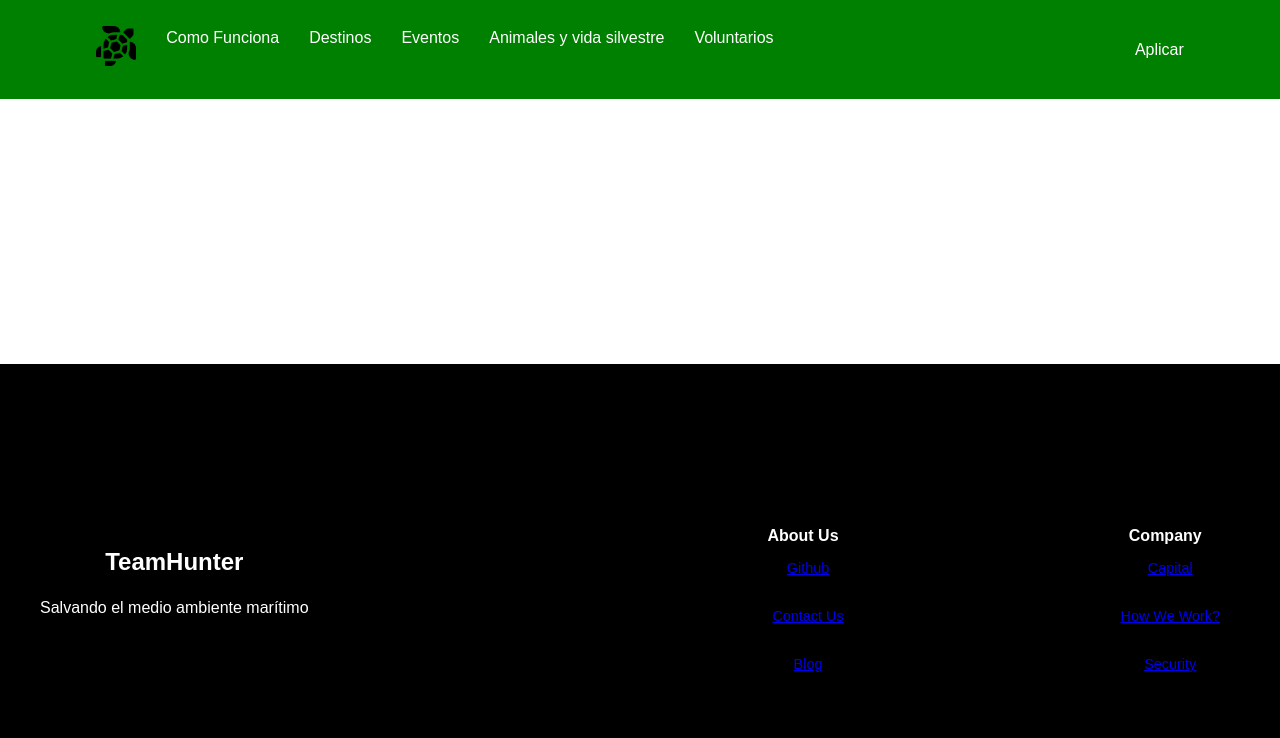
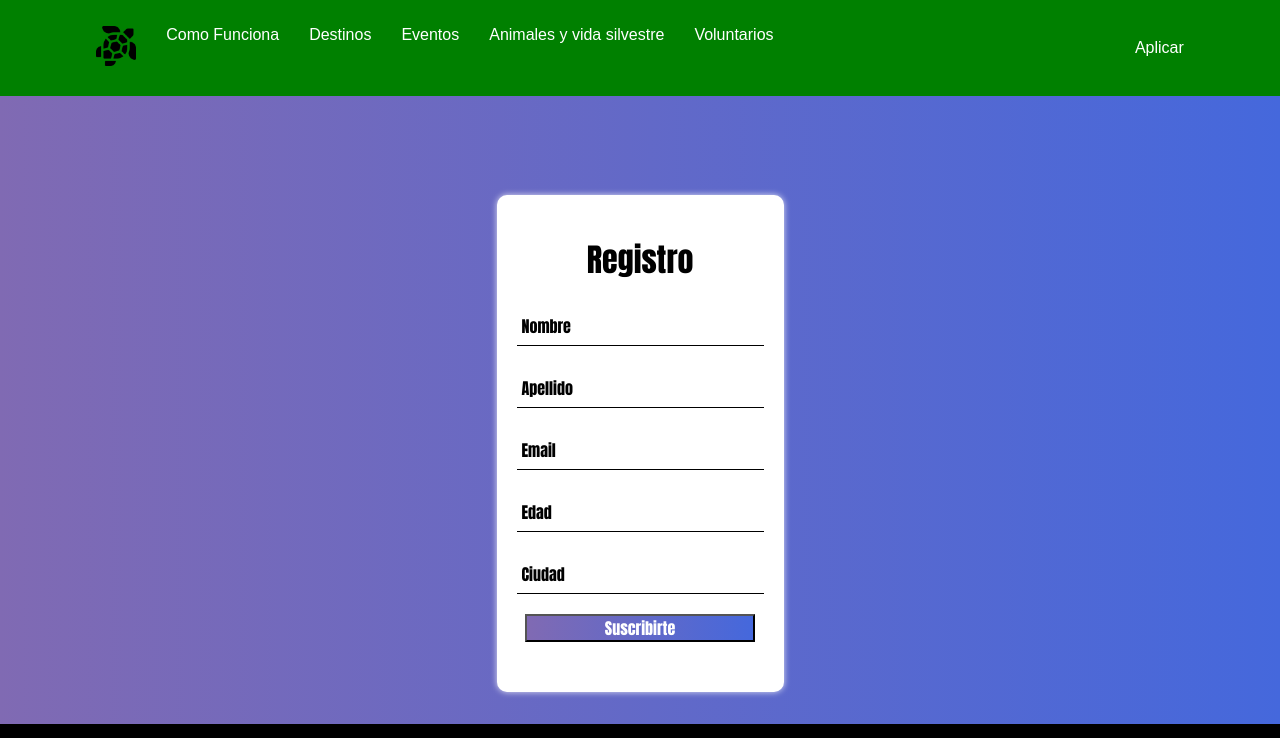
Before and after one commit to EslebanPerez/HackTheOcean, a plain HTML site: page Web/HTML/index.html in a window 1280 px wide. Shown: the top 738 px of the page. Drawn offline with Linux system fonts and the light colour scheme.

Commit message:
modificacion al html y css

```diff
--- a/Web/HTML/index.html
+++ b/Web/HTML/index.html
@@ -10,11 +10,12 @@
       rel="stylesheet"
       />
       <link rel="stylesheet" href="../CSS/main.css">
+      <link rel="stylesheet" href="../CSS/form.css">
   </head>
   <body>
     <div id="main-container">
       <!-- Header -->
-      <header>
+      <header >
         <nav>
           <!-- Header mobile-->
           <div class="mobile">
@@ -65,7 +66,37 @@
       </section>
     </div>
   </section>
-  <!-- Footer -->
+  <!--Formulario-->
+<main>
+<form action="" method="post" id="form">
+    <div class="form">
+        <h1>Registro</h1>
+        <div class="grupo">
+            <input type="text" name="" id="name" required><span class="barra"></span>
+            <label for="">Nombre</label>
+        </div>
+        <div class="grupo">
+            <input type="text" name="" id="apellido" required><span class="barra"></span>
+            <label for="">Apellido</label>
+        </div>
+        <div class="grupo">
+            <input type="email" name="" id="email" required><span class="barra"></span>
+            <label for="">Email</label>
+        </div>
+        <div class="grupo">
+            <input type="text" name="" id="edad" required><span class="barra"></span>
+            <label for="">Edad</label>
+        </div>
+        <div class="grupo">
+            <input type="text" name="" id="cuidad" required><span class="barra"></span>
+            <label for="">Ciudad</label>
+        </div>
+
+        <button class="Sbutton" type="submit">Suscribirte</button>
+    </div>
+</form>
+</main>
+  <!--Footer -->
   <footer class="footer">
     <div class="footer__big">
       <div class="footer__text">
--- /dev/null
+++ b/Web/css/form.css
@@ -0,0 +1,119 @@
+/* Estilos para el formulario */
+:root {
+    --colorTextos: black;
+}
+
+*,
+::before,
+::after {
+    margin: 0;
+    padding: 0;
+    box-sizing: border-box;
+}
+body {
+    font-family: Arial, Helvetica, sans-serif;
+    background: linear-gradient(to right, #806AB3, #4568DC);
+    background-size: cover;
+    background-position: center;
+    height: 650px;
+    display: flex;
+    flex-direction: column;
+    justify-content: center;
+    align-items: center;
+    padding-bottom: 3em;
+    min-height: 100vh;
+}
+
+h1 {
+    text-align: center;
+    font-weight: 700;
+}
+
+form {
+    font-family: Impact, Haettenschweiler, 'Arial Narrow Bold', sans-serif;
+    background: white;
+    padding: 40px 0;
+    box-shadow: 0 0 6px 0 rgba(255, 255, 255, 0.8);
+    border-radius: 10px;
+}
+
+.form {
+    width: 100%;
+    margin: auto;
+}
+
+form .grupo {
+    position: relative;
+    margin: 20px;
+}
+
+input {
+    background: none;
+    color: #c6c6c6;
+    font-size: 18px;
+    padding: 10px 10px 10px 5px;
+    display: block;
+    width: 100%;
+    border: none;
+    border-bottom: 1px solid var(--colorTextos);
+}
+
+input:focus {
+    outline: none;
+    color: #5e5d5d;
+}
+
+label {
+    color: var(--colorTextos);
+    font-size: 16px;
+    position: absolute;
+    left: 5px;
+    top: 10px;
+    transition: 0.5s ease all;
+    pointer-events: none;
+}
+
+input:focus~label,
+input:valid~label {
+    top: -14px;
+    font-size: 12px;
+    color: #2196f3;
+}
+
+.barra::before {
+    position: relative;
+    display: block;
+    width: 100%;
+}
+
+.barra::before {
+    content: "";
+    height: 2px;
+    width: 0%;
+    bottom: 0;
+    position: absolute;
+    background: linear-gradient(to right, #806AB3, #4568DC);
+    transition: 0.3S ease width;
+    left: 0;
+}
+
+input:focus~.barra::before {
+    width: 100%;
+}
+
+.Sbutton {
+    font-family: Impact, Haettenschweiler, 'Arial Narrow Bold', sans-serif;
+    background: linear-gradient(to right, #806AB3, #4568DC);
+    display: block;
+    width: 80%;
+    margin: 10px auto;
+    color: #fff;
+    font-size: 16px;
+    cursor: pointer;
+}
+
+@media screen and (max-width:500px) {
+    form {
+        width: 80%;
+    }
+}
--- a/Web/css/main.css
+++ b/Web/css/main.css
@@ -1,16 +1,3 @@
-*{
-    box-sizing: border-box;
-}
-
-body{
-    font-family: Arial, Helvetica, sans-serif;
-    font-size: 16px;
-    padding: 0;
-    margin: 0;
-    line-height: 1.5;
-
-    background-color: white;
-}
 /*
 nav
 */
@@ -144,17 +131,21 @@ header
 header{
     background-color: green;
     padding: 1rem .5rem;
-    position: fixed;
+    position: absolute;
     z-index: 1;
     left: 0;
     top: 0;
     width: 100%;
 }
+main{
+    padding-top: 25rem;
+    padding-bottom: 2rem;
+}
 /*
 footer
 */
 .footer {
-    position: absolute;
+    margin-top: auto;
     text-align: center;
     bottom: 0;
     width: 100%;
@@ -163,14 +154,15 @@ footer
   }
 
   .footer__big {
-    padding-top: 4rem;
-    margin: 6rem auto 2rem;
+    padding-top: 1px;
+    margin: 1rem auto 1rem;
     max-width: 1200px;
     display: flex;
     justify-content: space-between;
   }
 
   .footer__text h2 {
+    margin-top: 2rem;
     margin-bottom: 1rem;
     color: white;
   }
@@ -184,7 +176,7 @@ footer
 
   .footer__links {
     list-style: none;
-    margin: 10px 20px 10px 10px;
+    margin: 10px 20px 10px 30px;
     font-size: 0.9rem;
     display: grid;
     grid-auto-flow: row;
```
